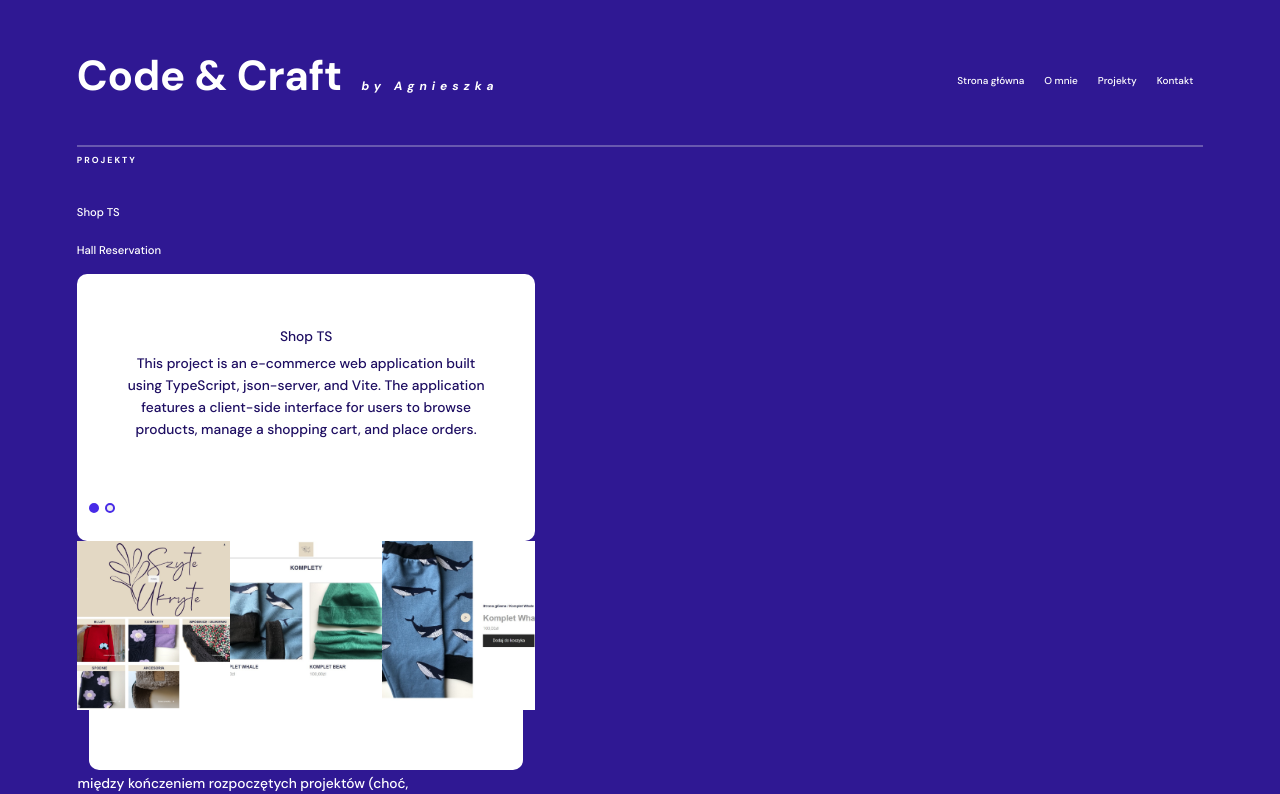
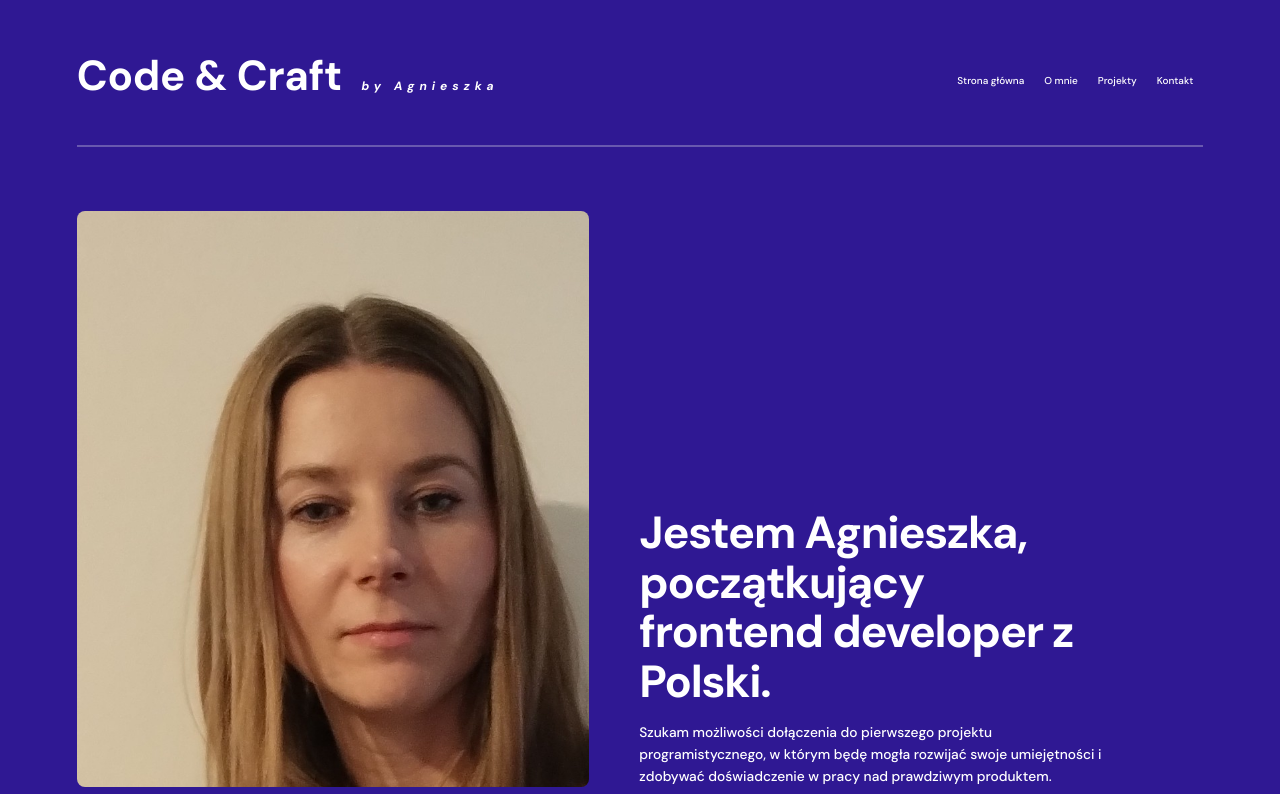
Before and after one commit to AgnieszkaDra/Code-Craft-by-Agnieszka, a React (Vite) app: page / in a window 1280 px wide. Shown: the top 794 px of the page. Built offline with nearby package versions, Linux system fonts and the light colour scheme.

Commit message:
add(Hero): new section

```diff
--- a/package.json
+++ b/package.json
@@ -27,6 +27,7 @@
     "eslint-plugin-react-hooks": "^5.2.0",
     "eslint-plugin-react-refresh": "^0.4.19",
     "globals": "^16.0.0",
+    "sass": "^1.97.1",
     "sass-embedded": "^1.89.2",
     "typescript": "~5.8.3",
     "typescript-eslint": "^8.30.1",
--- a/src/App.tsx
+++ b/src/App.tsx
@@ -1,12 +1,13 @@
 import { Header } from './components';
 import { ProjectsList, ProjectsMain, Panel, About, Contact } from './components';
 import '../src/styles/index.scss';
+import Hero from './components/hero/Hero';
 
 function App() {
   return (
     <div className="container">
       <Header />
-
+      <Hero />
       <main>
         <section id="projects-list">
           <ProjectsList />
--- /dev/null
+++ b/src/components/hero/Hero.tsx
@@ -0,0 +1,30 @@
+import React from "react";
+import heroImage from "../../assets/images/hero.jpg";
+
+const Hero: React.FC = () => {
+  return (
+    <header className="header-hero flex-standard">
+      <div className="header-hero__media">
+        <div className="header-hero__image-wrapper">
+          <img
+            className="header-hero__image"
+            src={heroImage}
+            alt="Agnieszka – frontend developer"
+          />
+        </div>
+      </div>
+      <div className="header-hero__content">
+        <h1 className="h1-header">
+          Jestem Agnieszka, początkujący frontend developer z Polski.
+        </h1>
+        <p className="header-hero__description text-description">
+          Szukam możliwości dołączenia do pierwszego projektu programistycznego,
+          w którym będę mogła rozwijać swoje umiejętności i zdobywać doświadczenie
+          w pracy nad prawdziwym produktem.
+        </p>
+      </div>
+    </header>
+  );
+};
+
+export default Hero;
--- a/src/data/data.ts
+++ b/src/data/data.ts
@@ -1,9 +1,11 @@
 import type { Data } from '../types/data';
 import menu from './menu';
+//mport about from './about';
 import projects from './projects';
 
 export const data: Data = {
   menu,
+  //about,
   projects,
 };
 
--- a/src/styles/fonts.scss
+++ b/src/styles/fonts.scss
@@ -31,10 +31,18 @@ body {
 }
 
 $typography: (
+  h1-header: (min: 2.75rem, vw: 5vw, max: 4.5rem),
   h2-header: (min: 2.25rem,  vw: 4vw,   max: 3.625rem),
   h3-title: (min: 1.75rem,  vw: 3.5vw, max: 2.625rem),
   h5-lead: (min: 1.125rem, vw: 2vw,   max: 1.375rem),
 );
+
+.h1-header {
+  @include fluid-type-preset(h1-header);
+  font-weight: map-get($font-weight, large);
+  line-height: 1.1;
+  letter-spacing: -1.2px;
+}
 
 
 .h2-header {
--- a/src/styles/global.scss
+++ b/src/styles/global.scss
@@ -1,4 +1,5 @@
-@use './abstracts/index' as *;
+@use "sass:map";
+@use './abstracts/index' as ui;
 @import url('https://fonts.googleapis.com/css2?family=DM+Sans&display=swap');
 
 // ==============================
@@ -31,22 +32,22 @@ body {
   font-family: var(--font-base);
   font-weight: 400;
   line-height: 1.7;
-  background-color: $color-background-dark;
-  color: $white;
+  background-color: ui.$color-background-dark;
+  color: ui.$white;
   overflow-x: hidden;
-  padding: map-get($padding, large);
+  padding: map-get(ui.$padding, large);
 }
 
-@media (min-width: $viewport-md) {
+@media (min-width: ui.$viewport-md) {
   body {
     padding-block: 1.5rem;
     padding-inline: clamp(1.5rem, 5vw, 4.875rem);
   }
 }
 
-@media (min-width: $viewport-lg) {
+@media (min-width: ui.$viewport-lg) {
   body {
-    padding-block: $spacing-300;
+    padding-block: ui.$spacing-300;
     padding-inline: clamp(4.875rem, 6vw, 10.125rem);
   }
 }
@@ -58,7 +59,7 @@ li {
 a {
   text-decoration: none;
   cursor: pointer;
-  color: $white;
+  color: ui.$white;
 }
 
 img {
@@ -79,10 +80,20 @@ button {
 .container {
   padding: 0 2rem;
   margin: auto;
-  @include respond(md, lg, xl) {
+  @media (min-width: ui.$viewport-md) {
     padding: 0;
   }
   width: 100%;
   max-width: 1168px;
   //margin-top: 6.5rem;
 }
+
+.flex-standard {
+  display: flex;
+  flex-direction: column;
+   @media (min-width: ui.$viewport-md) {
+    flex-direction: row;
+  }
+  align-items: center;
+  justify-content: center;
+}
--- a/src/styles/header.scss
+++ b/src/styles/header.scss
@@ -1,13 +1,15 @@
-@use './abstracts/index' as *;
+//@use './abstracts/index' as *;
+@use "sass:map";
+@use './abstracts/index' as ui;
 
 .header {
   position: relative;
   width: 100%;
   margin: auto;
   padding: 2rem 0;
-  @include flexAbsoluteCenter;
+  @include ui.flexAbsoluteCenter;
 
-  @include respond(md, lg, xl) {
+  @media (min-width: ui.$viewport-md) {
     padding: 4rem 0;
   }
 
@@ -20,11 +22,11 @@
     top: 0;
     width: 100%;
     z-index: 2000;
-    padding: map-get($padding, medium);
-    background-color: $color-background-dark;
+    padding: map-get(ui.$padding, medium);
+    background-color: ui.$color-background-dark;
     box-sizing: border-box;
 
-    @include respond(md, lg, xl) {
+    @media (min-width: ui.$viewport-md) {
       display: none;
       }
   }
@@ -36,18 +38,65 @@
     left: 0;
     width: 100%;
     height: 2px;
-    background-color: rgba($grey, 0.3);
+    background-color: rgba(ui.$grey, 0.3);
+  }
+
+  &-hero {
+    gap: 5rem;
+    display: flex;
+    justify-content: flex-start;
+    width: 100%;
+    height: 80vh;
+
+  &__content,
+  &__media {
+    flex: 0 0 42%;
+    height: 80vh;
+  }
+
+  &__content {
+    display: flex;
+    justify-content: flex-end;
+    align-items: flex-end;
+    flex-direction: column;
+    gap: 1.5rem;
+
+    & > * {
+      text-align: start;
+    }
+  }
+
+  &__media {
+    display: flex;
+    justify-content: center;
+    align-items: flex-end;
+    height: 80vh;
+  }
+
+  &__image-wrapper {
+    height: calc(80vh * 0.9);
+    display: flex;
+    justify-content: center;
+    align-items: center;
+  }
+
+  &__image {
+    width: auto;
+    object-fit: cover;
+    border-radius: 8px;
+  }
+
 }
 }
 
 .burger-menu {
-  @include flexAbsoluteCenter;
+  @include ui.flexAbsoluteCenter;
   border: none;
   cursor: pointer;
   padding: 8px;
   background-color: transparent;
   svg {
-   color: $white;
+   color: ui.$white;
   }
 }
 
@@ -58,7 +107,7 @@
   height: 100%;
   width: 100%;
   transform: translateX(100%);
-  background-color: $color-background-dark;
+  background-color: ui.$color-background-dark;
   display: flex;
   justify-content: space-between;
   align-items: center;
@@ -69,7 +118,7 @@
     justify-content: center;
 }
 
-  @include respond(md, lg, xl) {
+  @media (min-width: ui.$viewport-md) {
     position: relative;
     transform: none;
   }
@@ -77,19 +126,19 @@
   &__logo {
     display: none;
     font-weight: 700;
-    font-size: map-get($font-size, extra-large);
+    font-size: map-get(ui.$font-size, extra-large);
     line-height: 100%;
     letter-spacing: -0.29px;
 
-    @include respond(md, lg, xl) {
+    @media (min-width: ui.$viewport-md) {
       display: block;
     }
 
     &--note {
-      font-size: map-get($font-size, normal);
+      font-size: map-get(ui.$font-size, normal);
       letter-spacing: 5px;
       font-style: italic;
-      font-weight: map-get($font-weight, large);
+      font-weight: map-get(ui.$font-weight, large);
       margin-left: 1rem;
     }
   }
@@ -102,9 +151,9 @@
   align-items: center;
   height: 100vh;
   padding-top: 10rem;
-  color: $white;
+  color: ui.$white;
 
-  @include respond(md, lg, xl) {
+  @media (min-width: ui.$viewport-md) {
     margin-left: auto;
     flex-direction: row;
     height: auto;
@@ -112,28 +161,28 @@
   }
 
   & > * {
-    @include flexAbsoluteCenter();
+    @include ui.flexAbsoluteCenter();
   }
 
   &__item {
     position: relative;
-    padding: map-get($padding, large);
+    padding: map-get(ui.$padding, large);
 
-    @include respond(md, lg, xl) {
+    @media (min-width: ui.$viewport-md) {
       padding: 10px;
     }
 
   }
 
   &__title {
-    color: $white;
+    color: ui.$white;
   }
 
   .menu__link {
-  all: unset; // usuwa wszystkie domyślne style buttona
+    all: unset;
     cursor: pointer;
     line-height: 26px;
-  color: $white;
+    color: ui.$white;
     font-weight: 500;
     background-color: transparent;
     transition: opacity 0.3s, color 0.3s;
```
Also changed, not shown: src/data/about.ts (added, +39 -0 lines), src/assets/images/hero.jpg (added), src/styles/main.scss (line endings or trailing spaces), 1 other file (tests, documents, lock files or other folders). Lines whose indentation alone changed are shown as unchanged.
